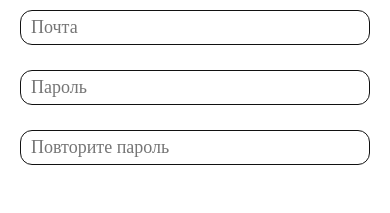
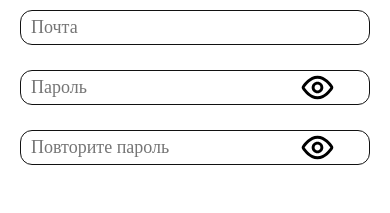
Before and after one commit to OverflowProjectMSP/final, a Vue app in the folder client/: page /SignUp in a window 390 px wide. Shown: the part 349-562 px from the top of the page. Built offline with nearby package versions, Linux system fonts and the light colour scheme; no server answers; a web font is replaced by a local one.

Commit message:
Реализован глазик на поле пароля

```diff
--- a/client/src/components/Login/EnterPage.vue
+++ b/client/src/components/Login/EnterPage.vue
@@ -11,8 +11,8 @@ export default {
             error: '',
             eyeOpen1: true,
             eyeOpen2: true,
-            eyeImg1: '/src/assets/eye.svg',
-            eyeImg2: '/src/assets/eye.svg',
+            eyeImg1: '/src/assets/Login/eye-open.svg',
+            eyeImg2: '/src/assets/Login/eye-open.svg',
             isShowPassword: false,
             showPassword: 'password',
             isShowExPassword: false,
@@ -47,10 +47,10 @@ export default {
 
             if (this.isShowPassword) {
                 this.showPassword = 'text'
-                this.eyeImg1 = '/src/assets/svg-editor-image2.svg'
+                this.eyeImg1 = '/src/assets/Login/eye-close.svg'
             } else {
                 this.showPassword = 'password'
-                this.eyeImg1 = '/src/assets/eye.svg'
+                this.eyeImg1 = '/src/assets/Login/eye-open.svg'
             }
         },
         toggleVisibility2() {
@@ -59,10 +59,10 @@ export default {
 
             if (this.isShowExPassword) {
                 this.showExPassword = 'text'
-                this.eyeImg2 = '/src/assets/svg-editor-image2.svg'
+                this.eyeImg2 = '/src/assets/Login/eye-close.svg'
             } else {
                 this.showExPassword = 'password'
-                this.eyeImg2 = '/src/assets/eye.svg'
+                this.eyeImg2 = '/src/assets/Login/eye-open.svg'
             }
         },
 
@@ -93,8 +93,14 @@ export default {
             <div class="regist">
                 <form @submit.prevent="check">
                     <input v-model="email" class="inp inp-email" type="email" placeholder="Почта">
-                    <input v-model="password" class="inp inp-password" type="password" placeholder="Пароль">
-                    <input v-model="exPassword" class="inp inp-rep-password" type="password" placeholder="Повторите пароль">
+                    <div class="password-container">
+                        <input v-model="password" class="inp inp-password" :type="showPassword" placeholder="Пароль">
+                        <img width="35" :src="eyeImg1" @click="toggleVisibility1" class="eye-icon" alt="">
+                    </div>
+                    <div class="password-container">
+                        <input v-model="exPassword" class="inp inp-rep-password" :type="showExPassword" placeholder="Повторите пароль">
+                        <img width="35" :src="eyeImg2" @click="toggleVisibility2" class="eye-icon" alt="">
+                    </div>
                 </form>
                 <p class="error">{{ error }}</p>
                 <button @click="check">Войти</button>
@@ -157,6 +163,19 @@ export default {
 
         margin-right: 30px;
     }
+
+    .password-container {
+        display: flex;
+        align-items: center;
+        position: relative;
+    }
+
+    .eye-icon {
+        position: absolute;
+        right: 60px;
+        cursor: pointer;
+    }
+
 
     .regist button {
         margin-top: 40px;
@@ -305,6 +324,10 @@ export default {
         .regist button {
             width: 100%;
         }
+
+        .eye-icon {
+            right: 40px;
+        }
     }
 
     @media (max-width: 440px) {
@@ -315,6 +338,11 @@ export default {
         .inp {
             width: 350px;
         }
+
+
+        .eye-icon {
+            right: 35px;
+        }
     }
 
 </style>
--- a/client/src/components/Login/RegisterPage.vue
+++ b/client/src/components/Login/RegisterPage.vue
@@ -12,8 +12,8 @@ export default {
             error: '',
             eyeOpen1: true,
             eyeOpen2: true,
-            eyeImg1: '/src/assets/eye.svg',
-            eyeImg2: '/src/assets/eye.svg',
+            eyeImg1: '/src/assets/Login/eye-open.svg',
+            eyeImg2: '/src/assets/Login/eye-open.svg',
             isShowPassword: false,
             showPassword: 'password',
             isShowExPassword: false,
@@ -54,10 +54,10 @@ export default {
 
             if (this.isShowPassword) {
                 this.showPassword = 'text'
-                this.eyeImg1 = '/src/assets/svg-editor-image2.svg'
+                this.eyeImg1 = '/src/assets/Login/eye-close.svg'
             } else {
                 this.showPassword = 'password'
-                this.eyeImg1 = '/src/assets/eye.svg'
+                this.eyeImg1 = '/src/assets/Login/eye-open.svg'
             }
         },
         toggleVisibility2() {
@@ -66,10 +66,10 @@ export default {
 
             if (this.isShowExPassword) {
                 this.showExPassword = 'text'
-                this.eyeImg2 = '/src/assets/svg-editor-image2.svg'
+                this.eyeImg2 = '/src/assets/Login/eye-close.svg'
             } else {
                 this.showExPassword = 'password'
-                this.eyeImg2 = '/src/assets/eye.svg'
+                this.eyeImg2 = '/src/assets/Login/eye-open.svg'
             }
         },
 
@@ -96,8 +96,14 @@ export default {
                 <form>
                     <input v-model="nickname" class="inp inp-username" type="text" name="" id="" placeholder="Никнейм">
                     <input v-model="email" class="inp inp-email" type="email" placeholder="Почта">
-                    <input v-model="password" class="inp inp-password" type="password" placeholder="Пароль">
-                    <input v-model="exPassword" class="inp inp-rep-password" type="password" placeholder="Повторите пароль">
+                    <div class="password-container">
+                        <input v-model="password" class="inp inp-password" :type="showPassword" placeholder="Пароль">
+                        <img width="35" :src="eyeImg1" @click="toggleVisibility1" class="eye-icon" alt="">
+                    </div>
+                    <div class="password-container">
+                        <input v-model="exPassword" class="inp inp-rep-password" :type="showExPassword" placeholder="Повторите пароль">
+                        <img width="35" :src="eyeImg2" @click="toggleVisibility2" class="eye-icon" alt="">
+                    </div>
                 </form>
                 <p class="error">{{ error }}</p>
                 <button @click="check">Продолжить</button>
@@ -150,6 +156,18 @@ export default {
         border: 1px solid #121212 !important;
 
         margin-right: 30px;
+    }
+
+    .password-container {
+        display: flex;
+        align-items: center;
+        position: relative;
+    }
+
+    .eye-icon {
+        position: absolute;
+        right: 60px;
+        cursor: pointer;
     }
 
     .regist button {
@@ -280,12 +298,20 @@ export default {
         .regist button {
             width: 100%;
         }
+
+        .eye-icon {
+            right: 40px;
+        }
     }
 
     @media (max-width: 440px) {
         .haveacc {
             flex-direction: column
         }
+
+        .eye-icon {
+            right: 35px;
+        }
     }
 
 </style>
```
Also changed, not shown: client/src/assets/Login/eye-close.svg (added), client/src/assets/Login/eye-open.svg (added).
